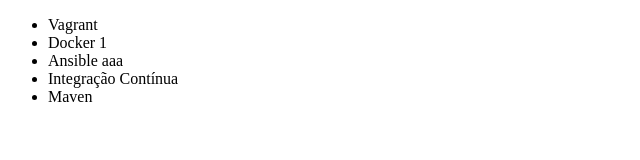
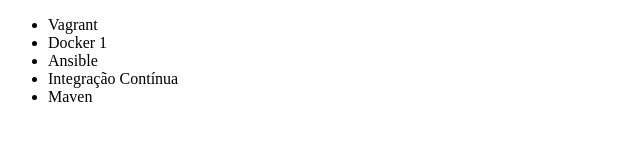
Before and after one commit to droveda/git-test, a plain HTML site: page index.html in a window 1280 px wide. Shown: the full height of the page, 0-640 px from the left. Drawn offline with Linux system fonts and the light colour scheme.

Commit message:
Revert "adicionando aaa"
This reverts commit a755bffed21847db1c880eb4e52be9d689002243.

```diff
--- a/index.html
+++ b/index.html
@@ -8,7 +8,7 @@
     <ul>
         <li>Vagrant</li>
         <li>Docker 1</li>
-        <li>Ansible aaa</li>
+        <li>Ansible</li>
         <li>Integração Contínua</li>
         <li>Maven</li>
     </ul>
```
